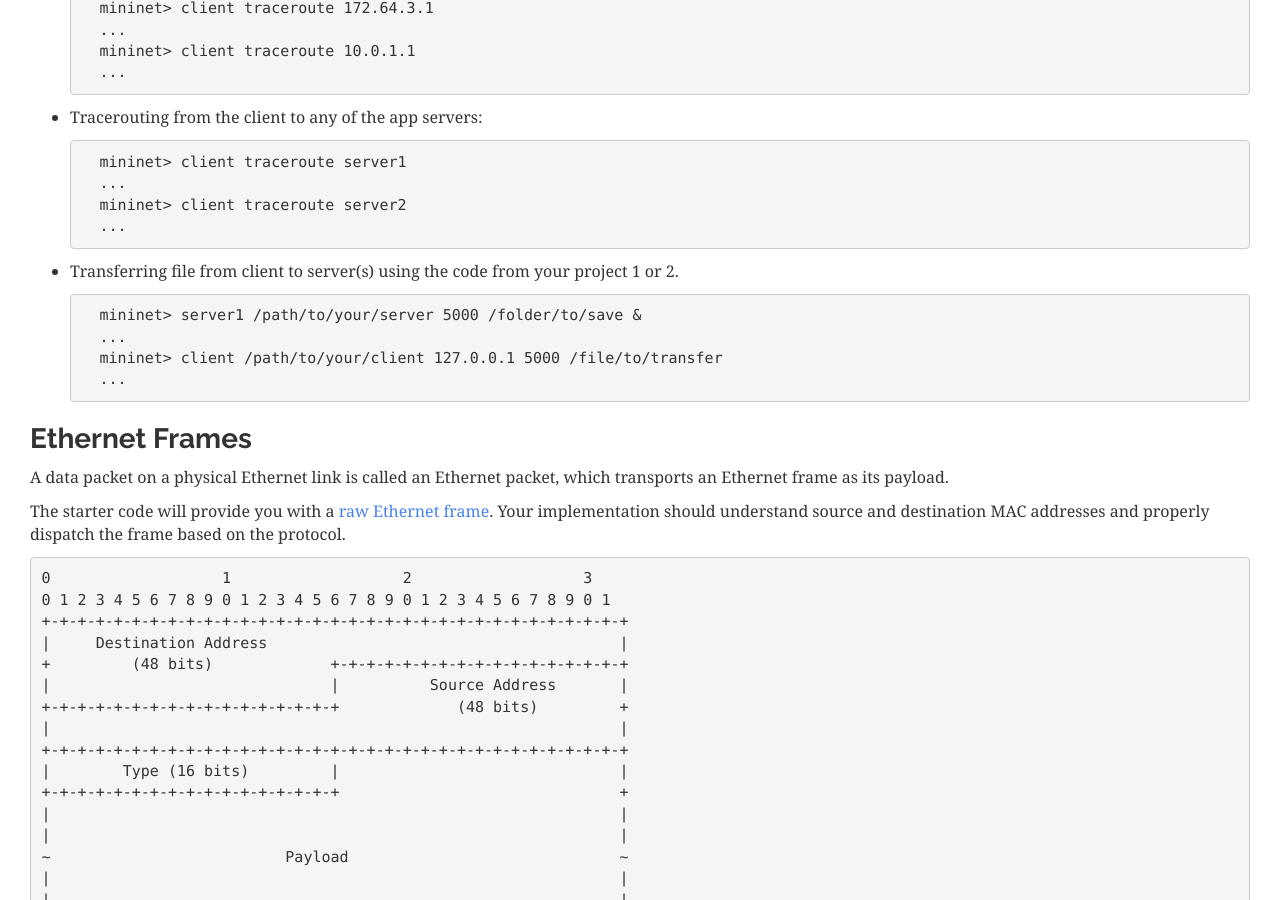
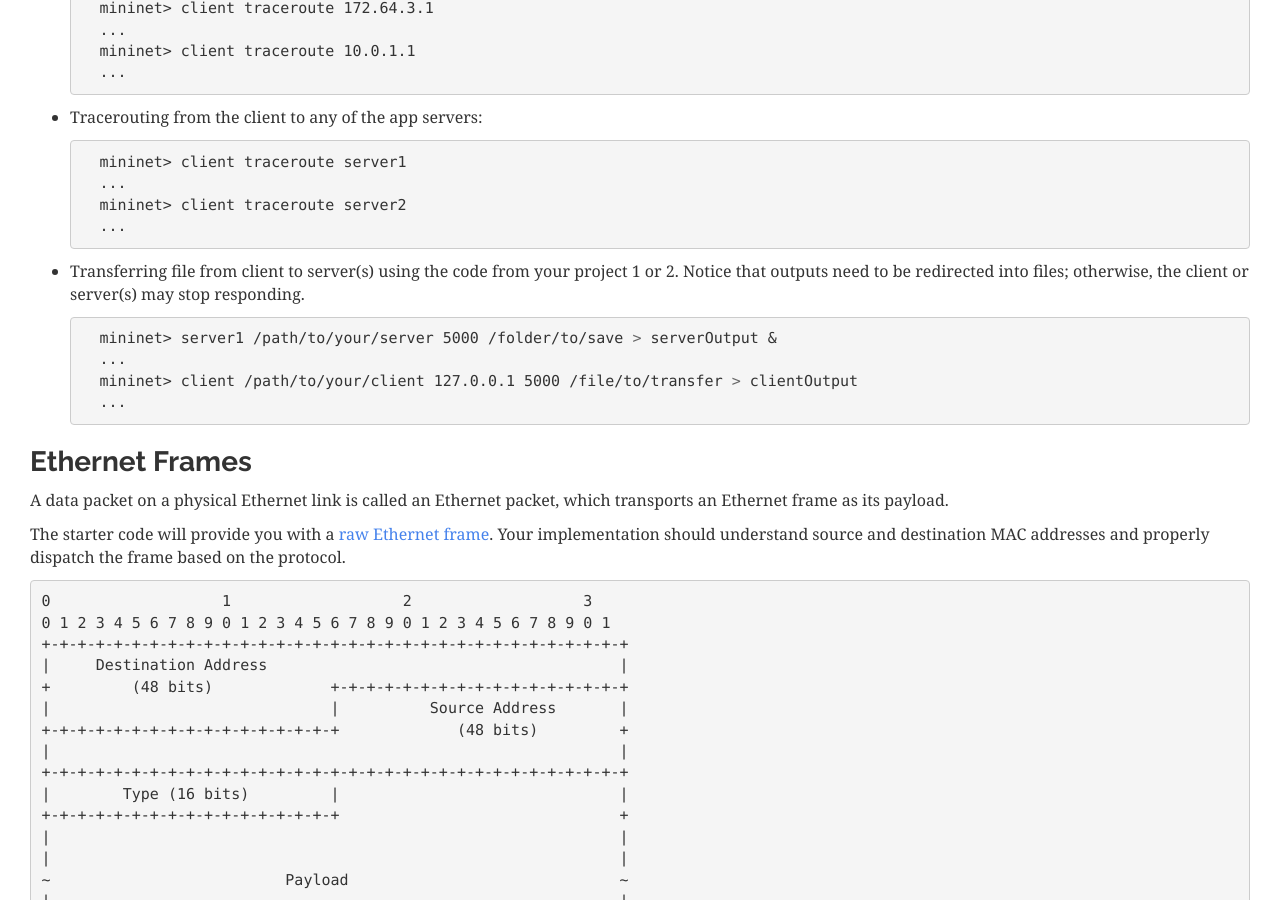
Before and after one commit to cawka/cs118-spring2017, a Jekyll site: the page built from project-3.md, in a window 1280 px wide and 900 px high, scrolled down 2601 px. Built offline with Jekyll 4.4.1, drawn with Linux system fonts in a browser that asks for light colours; nearby versions of some CDN libraries; some of the changed text lies outside the part shown.

Commit message:
solve two problems

````diff
--- a/project-3.md
+++ b/project-3.md
@@ -102,12 +102,12 @@ If your router is functioning correctly, all of the following operations should
     ...
     ```
 
-- Transferring file from client to server(s) using the code from your project 1 or 2.
+- Transferring file from client to server(s) using the code from your project 1 or 2. Notice that outputs need to be redirected into files; otherwise, the client or server(s) may stop responding.
 
     ```bash
-    mininet> server1 /path/to/your/server 5000 /folder/to/save &
+    mininet> server1 /path/to/your/server 5000 /folder/to/save > serverOutput &
     ...
-    mininet> client /path/to/your/client 127.0.0.1 5000 /file/to/transfer
+    mininet> client /path/to/your/client 127.0.0.1 5000 /file/to/transfer > clientOutput
     ...
     ```
 
@@ -233,7 +233,7 @@ struct arp_hdr
     * If a valid entry found, the router should proceed with handling the IP packet
     * Otherwise, the router should queue the received packet and start sending ARP request to discover the IP-MAC mapping.
 
-- When router receives an ARP reply, it should record IP-MAC mapping information in ARP cache (destination IP/destination hardware address).  Afterwards, the router should send out all corresponding enqueued packets.
+- When router receives an ARP reply, it should record IP-MAC mapping information in ARP cache (Source IP/Source hardware address in the ARP reply).  Afterwards, the router should send out all corresponding enqueued packets.
 
   Your implementation can also record mapping from ARP requests using source IP and hardware address, but it is not required in this project.
 
````
